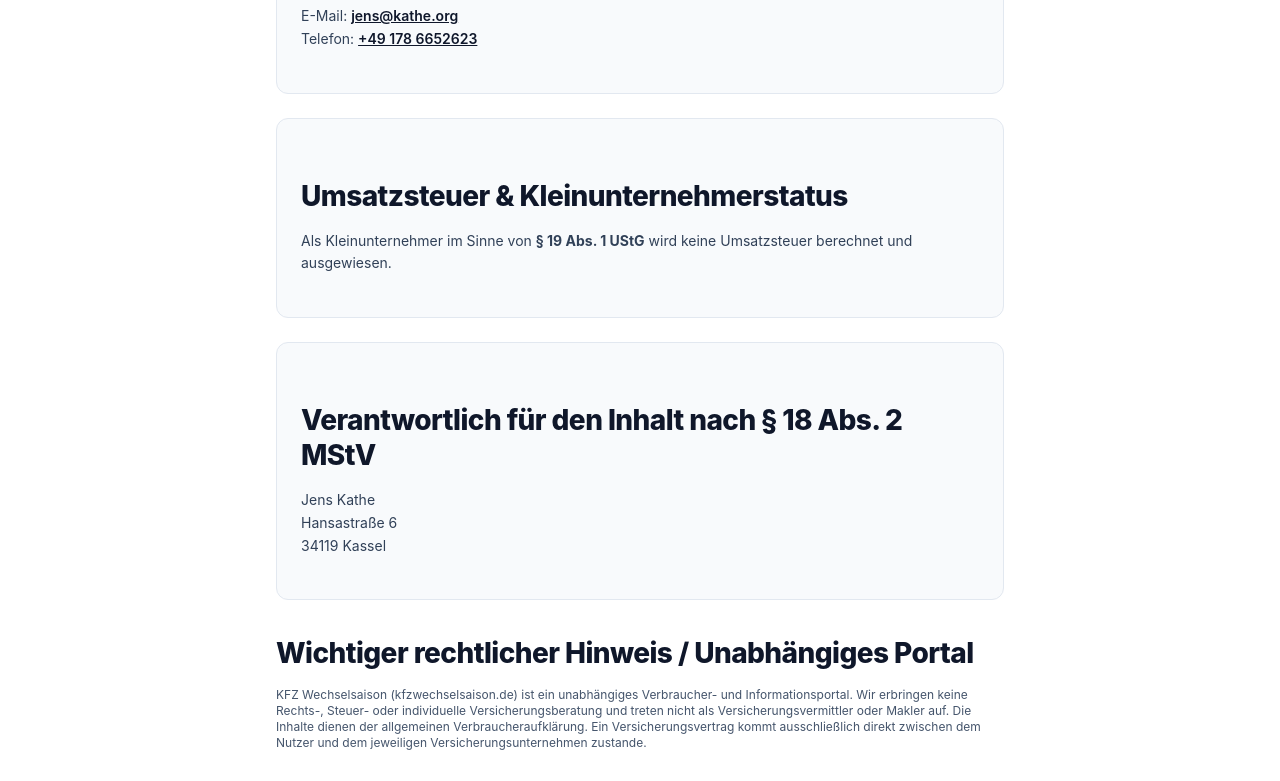
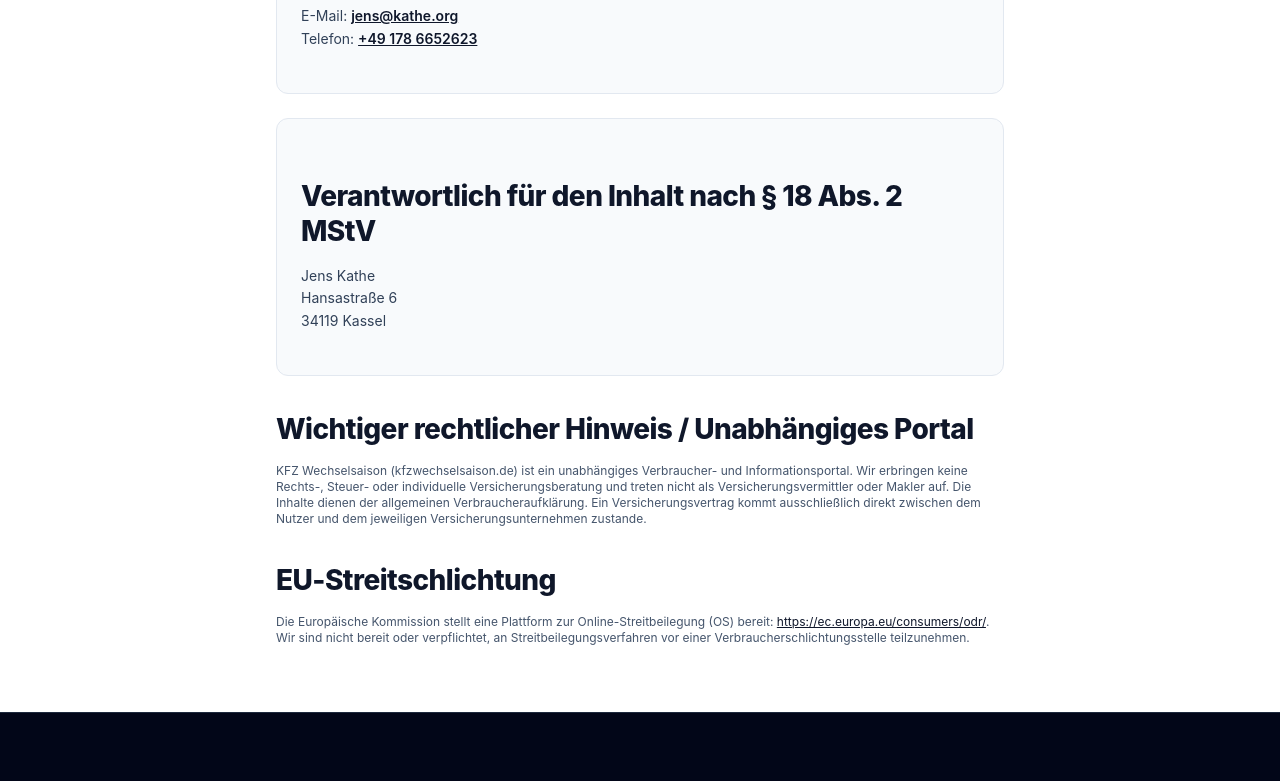
Before and after one commit to kathe71-cell/kfzwechselsaison.de, a Next.js app: page /impressum in a window 1280 px wide. Shown: the part 610-1391 px from the top of the page. Built offline with nearby package versions, Linux system fonts and the light colour scheme.

Commit message:
fix(imprint): remove VAT exemption and Kleinunternehmer notice from Impressum

```diff
--- a/src/app/impressum/page.tsx
+++ b/src/app/impressum/page.tsx
@@ -47,13 +47,6 @@ export default function ImpressumPage() {
         </section>
 
         <section className="bg-slate-50 p-6 rounded-xl border border-slate-200">
-          <h2 className="mb-3 text-lg font-bold text-slate-900">Umsatzsteuer &amp; Kleinunternehmerstatus</h2>
-          <p>
-            Als Kleinunternehmer im Sinne von <strong>§ 19 Abs. 1 UStG</strong> wird keine Umsatzsteuer berechnet und ausgewiesen.
-          </p>
-        </section>
-
-        <section className="bg-slate-50 p-6 rounded-xl border border-slate-200">
           <h2 className="mb-3 text-lg font-bold text-slate-900">Verantwortlich für den Inhalt nach § 18 Abs. 2 MStV</h2>
           <p>
             Jens Kathe<br />
```
